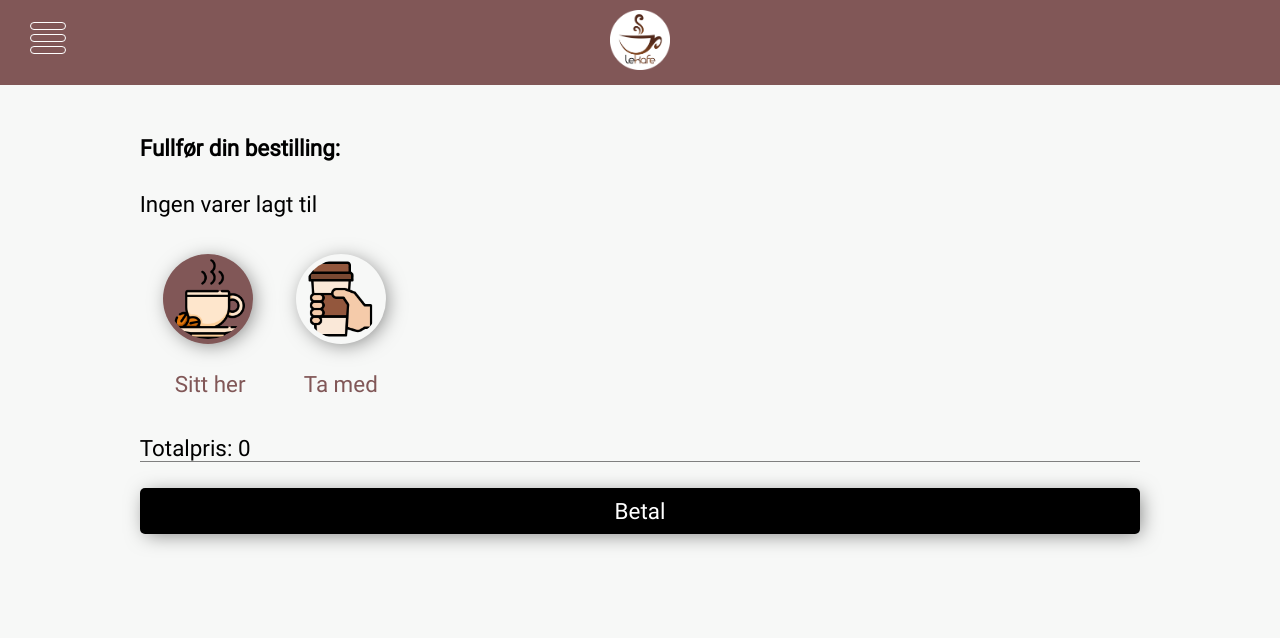
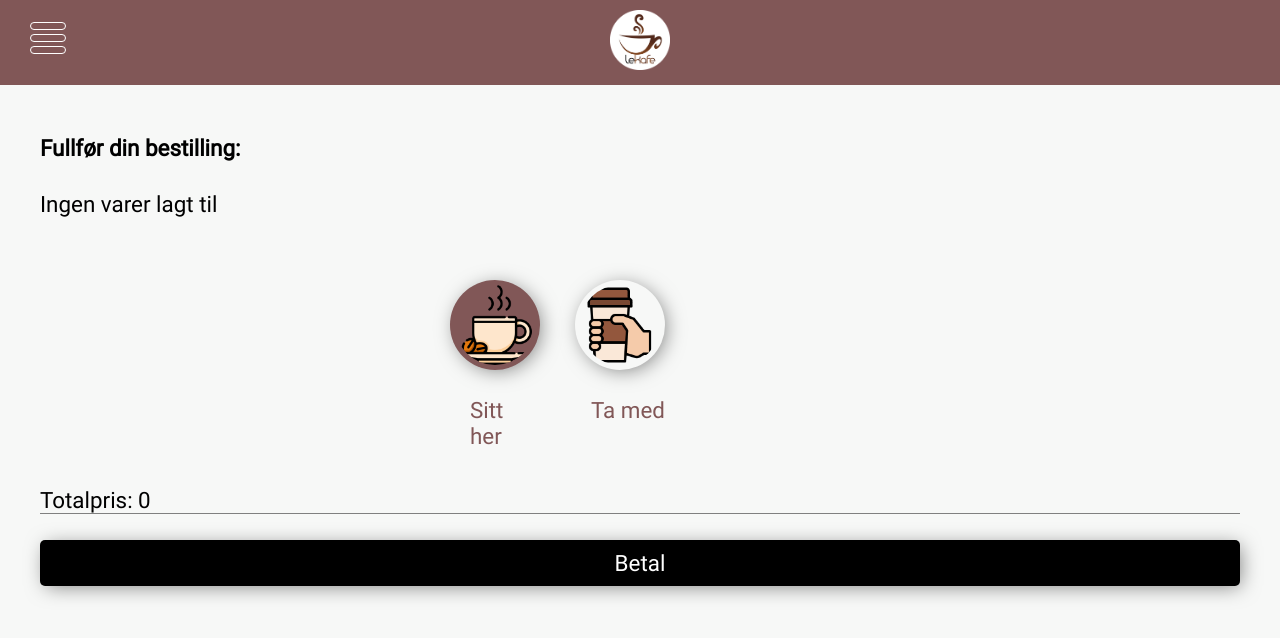
Before and after one commit to Sarahcvd/eksamen-ds3801, a React (Create React App) app: page /Cart in a window 1280 px wide. Shown: the top 638 px of the page. Built offline with nearby package versions, Linux system fonts and the light colour scheme.

Commit message:
Final styling

```diff
--- a/src/Components/cart/Cart.jsx
+++ b/src/Components/cart/Cart.jsx
@@ -4,7 +4,6 @@ import OrderCard from "./OrderCard";
 import { OrderContext } from "../../orderContext";
 import { HistoryContext } from "../../historyContext";
 import LocationSelector from "../selectors/LocationSelector";
-import logoImage from "../../images/logo.png";
 import checkmarkImage from "../../images/checkmark.png";
 
 const Cart = (props) => {
@@ -21,11 +20,6 @@ const Cart = (props) => {
     });
     return price;
   }
-
-  const logoStyle = {
-    maxWidth: "50%",
-    margin: "auto"
-  };
 
   const checkmarkStyle = {
     maxWidth: "100%",
@@ -49,8 +43,8 @@ const Cart = (props) => {
   const orderCardStyle = {
     borderRadius: "5px",
     color: "black",
-    padding: "5px",
-    margin: "auto",
+    height: "85px",
+    margin: "15px",
     boxShadow: "3px 3px 20px -3px rgba(0, 0, 0, 0.5)",
   }
 
--- a/src/Components/cart/OrderCard.jsx
+++ b/src/Components/cart/OrderCard.jsx
@@ -1,5 +1,6 @@
 import React, { useContext } from "react";
 import { OrderContext } from "../../orderContext";
+import "../../styles2.css"
 
 const OrderCard = (props) => {
   //useState and props products/setProducts
@@ -96,13 +97,13 @@ const OrderCard = (props) => {
 
 
   return (
-    <div style={cardContainer}>
-      <div style={cardTextStyle}>{props.data.name}</div>
-      <div style={cardSizeText}>{`${props.data.size} | kr ${
+    <div id="card-container" style={cardContainer}>
+      <div id="card-text-style" style={cardTextStyle}>{props.data.name}</div>
+      <div id="card-size-text" style={cardSizeText}>{`${props.data.size} | kr ${
         props.data.price * props.data.count
       },-`}</div>
       <div style={buttonDivContainer}>
-        <p style={buttonStyle} onClick={decreaseCount}>-</p>
+        <p className="button-style" style={buttonStyle} onClick={decreaseCount}>-</p>
         <p style={countStyle}>{props.data.count}</p>
         <p style={buttonStyle} onClick={increaseCount}>+</p>
       </div>
--- a/src/Components/selectors/LocationSelector.jsx
+++ b/src/Components/selectors/LocationSelector.jsx
@@ -54,7 +54,7 @@ const LocationSelector = (props) => {
   }
 
   return (
-    <div style={locationContainerStyle}>
+    <div className="locationContainerStyle"style={locationContainerStyle}>
       <form style={formStyle}>
         <div className="radio" style={radio1}>
           <label>
@@ -70,7 +70,7 @@ const LocationSelector = (props) => {
               style={imgStyle}
               alt="Sit here"
             />
-            <p style={seatedStyle}>Sitt her</p>
+            <p id="seatedStyle"style={seatedStyle}>Sitt her</p>
           </label>
         </div>
         <div className="radio" style={radio2}>
@@ -87,7 +87,7 @@ const LocationSelector = (props) => {
               style={imgStyle}
               alt="take-away"
             />
-            <p style={takeAwayStyle}>Ta med</p>
+            <p id="takeAwayStyle"style={takeAwayStyle}>Ta med</p>
           </label>
         </div>
       </form>
--- a/src/styles2.css
+++ b/src/styles2.css
@@ -170,6 +170,7 @@ div{
 
     .order-style {
         margin-right: 800px;
+        width: 400px;
     }
 
     .logo-style {
@@ -185,4 +186,36 @@ div{
         justify-items: center;
     }
 
+    .locationContainerStyle{
+        display: grid;
+        grid-template-columns: auto auto;
+        width: 400px;
+        grid-column-gap: 200px;
+    }
+
+
+
+    #seatedStyle{
+        grid-column: 1;
+    }
+
+    #takeAwayStyle{
+        grid-column: 2;
+    }
+
+    #card-container{
+        position: relative;
+    }
+
+    #card-text-style{
+        position: absolute;
+        left: -150px;
+    }
+
+    #card-size-text{
+        position: absolute;
+        left: -150px;
+    }
+
+
   }
```
Also changed, not shown: src/buttonActive.css (deleted, +0 -23 lines).
